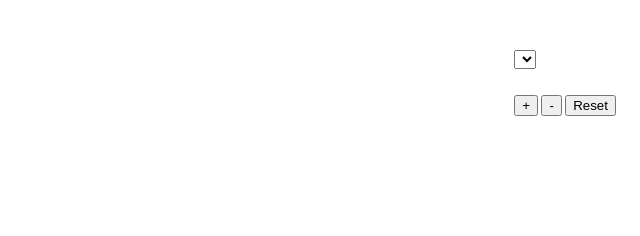
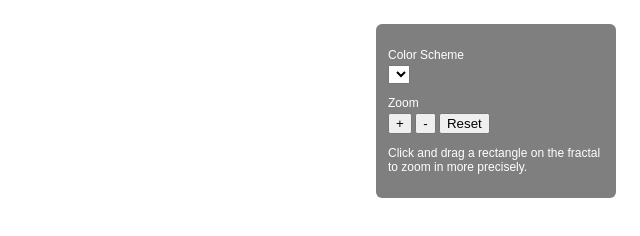
Before and after one commit to eliandoran/mandelbrot-set, a plain HTML site: page index.html in a window 1280 px wide. Shown: the whole page, without its empty margins (640-1280 px from the left). Drawn offline with Linux system fonts and the light colour scheme.

Commit message:
Add hint for drag & drop + style config

```diff
--- a/index.html
+++ b/index.html
@@ -20,6 +20,10 @@
                     <button type="button" id="zoom-out">-</button>
                     <button type="button" id="zoom-reset">Reset</button>
                 </div>
+
+                <div class="row">
+                    Click and drag a rectangle on the fractal to zoom in more precisely.
+                </div>
             </form>
         </section>
 
--- a/style.css
+++ b/style.css
@@ -11,11 +11,17 @@ section.config-pane {
     position: absolute;
     top: 2em;
     right: 2em;
+    width: 20em;
     color: white;
+    background: rgba(0, 0, 0, 0.5);
+    border-radius: 0.5em;
+    padding: 1em;
+    box-sizing: border-box;
 }
 
 section.config-pane label {
     display: block;
+    margin-bottom: 0.25em;
 }
 
 section.config-pane .row {
```
